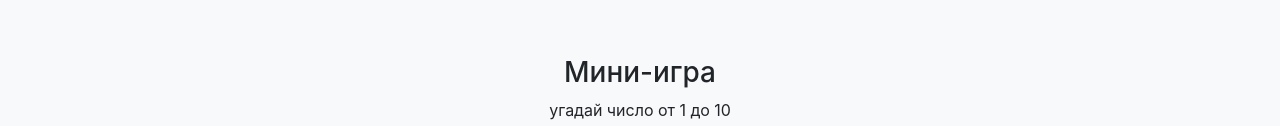
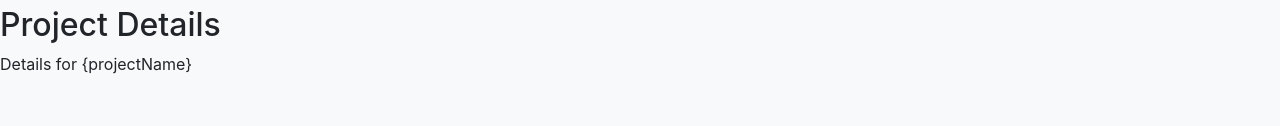
Before and after one commit to diassagatov/Personal-Website, a plain HTML site: page index.html in a window 1280 px wide. Shown: the part 656-782 px from the top of the page. Drawn offline with nearby package versions, Linux system fonts and the light colour scheme.

Commit message:
Update index.html

```diff
--- a/index.html
+++ b/index.html
@@ -101,6 +101,14 @@
 
 </div>
 
+<div>
+      <h2>Project Details</h2>
+      <p>Details for {projectName}</p>
+      <GitHubPagesEmbed githubPagesUrl={https://diassagatov.github.io/Slot_simulator/} />
+</div>
+
+
+
 <div class="game-container">
     <h3>Мини-игра</h3>
     <p>угадай число от 1 до 10</p>
```
